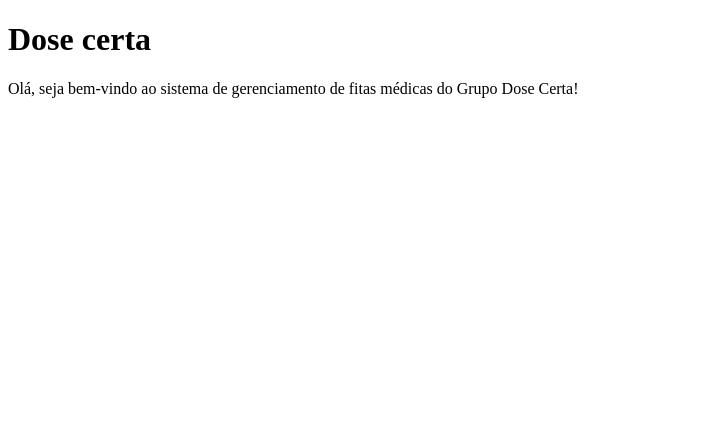
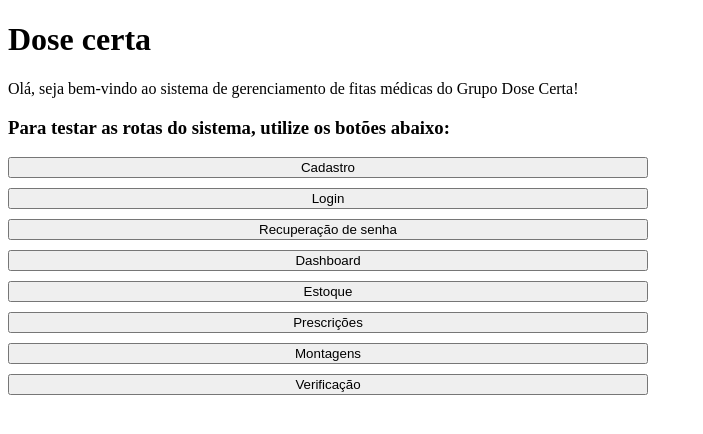
Before and after one commit to Inteli-College/2025-1A-T12-EC05-G01, a Python web app: template src/software/app/templates/index.html in a window 1280 px wide. Shown: the top 434 px of the page, without its empty margins (0-703 px from the left). Run offline with Jinja, Linux system fonts and the light colour scheme; the template is opened without the code that fills it, so the values that code supplies are empty.

Commit message:
feat: adiciona botões de navegação para teste das rotas

```diff
--- a/src/software/app/templates/index.html
+++ b/src/software/app/templates/index.html
@@ -8,5 +8,17 @@
 <body>
     <h1>Dose certa</h1>
     <p>Olá, seja bem-vindo ao sistema de gerenciamento de fitas médicas do Grupo Dose Certa!</p>
+
+    <h3>Para testar as rotas do sistema, utilize os botões abaixo:</h3>
+    <div style="display: flex; flex-direction: column;width:50vw;gap: 10px">
+        <button onclick="window.location.href='/cadastro'">Cadastro</button>
+        <button onclick="window.location.href='/login'">Login</button>
+        <button onclick="window.location.href='/recuperar-senha'">Recuperação de senha</button>
+        <button onclick="window.location.href='/dashboard'">Dashboard</button>
+        <button onclick="window.location.href='/estoque'">Estoque</button>
+        <button onclick="window.location.href='/prescricoes'">Prescrições</button>
+        <button onclick="window.location.href='/montagens'">Montagens</button>
+        <button onclick="window.location.href='/verificacao'">Verificação</button>
+    </div>
 </body>
 </html>
```
